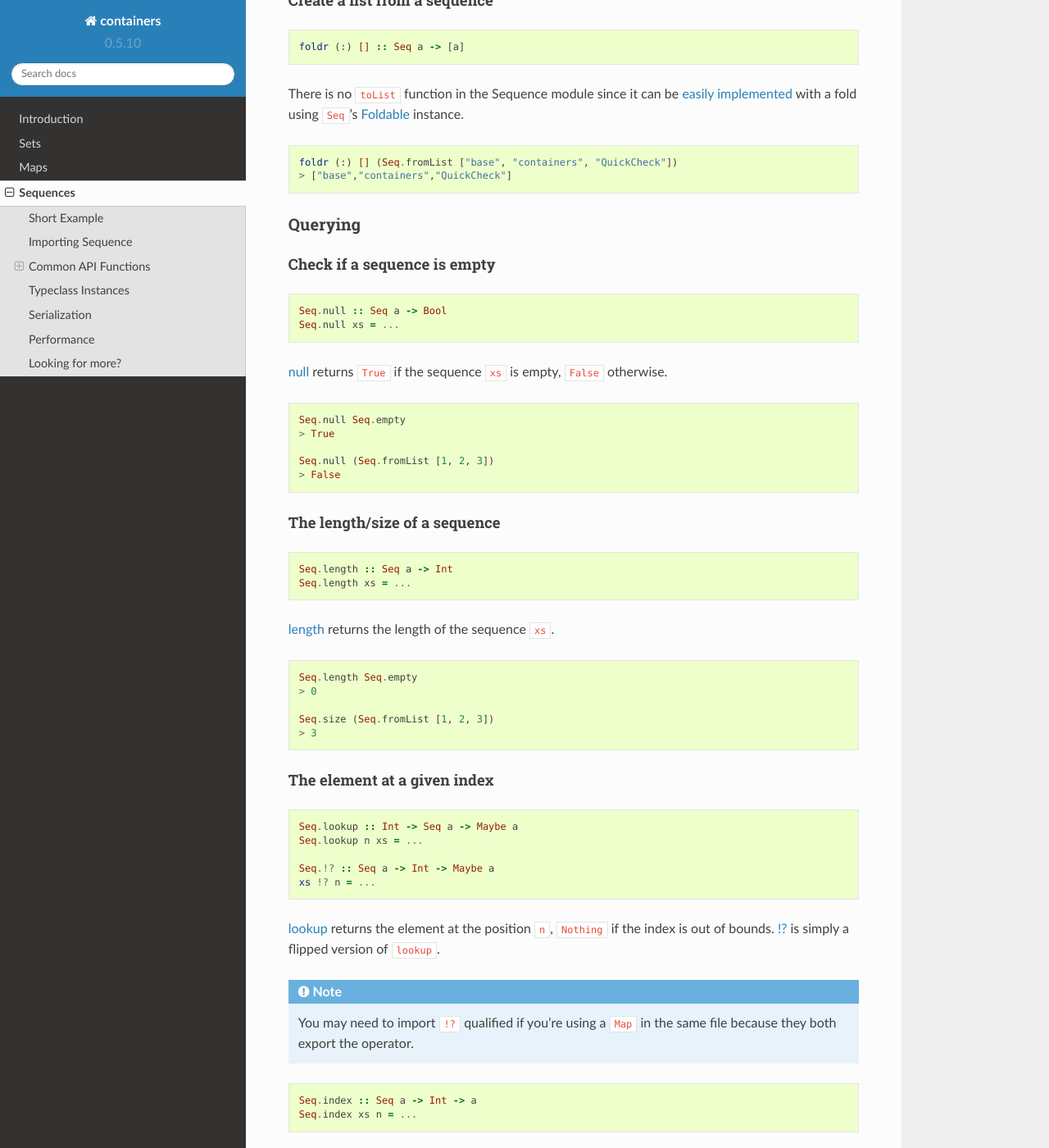
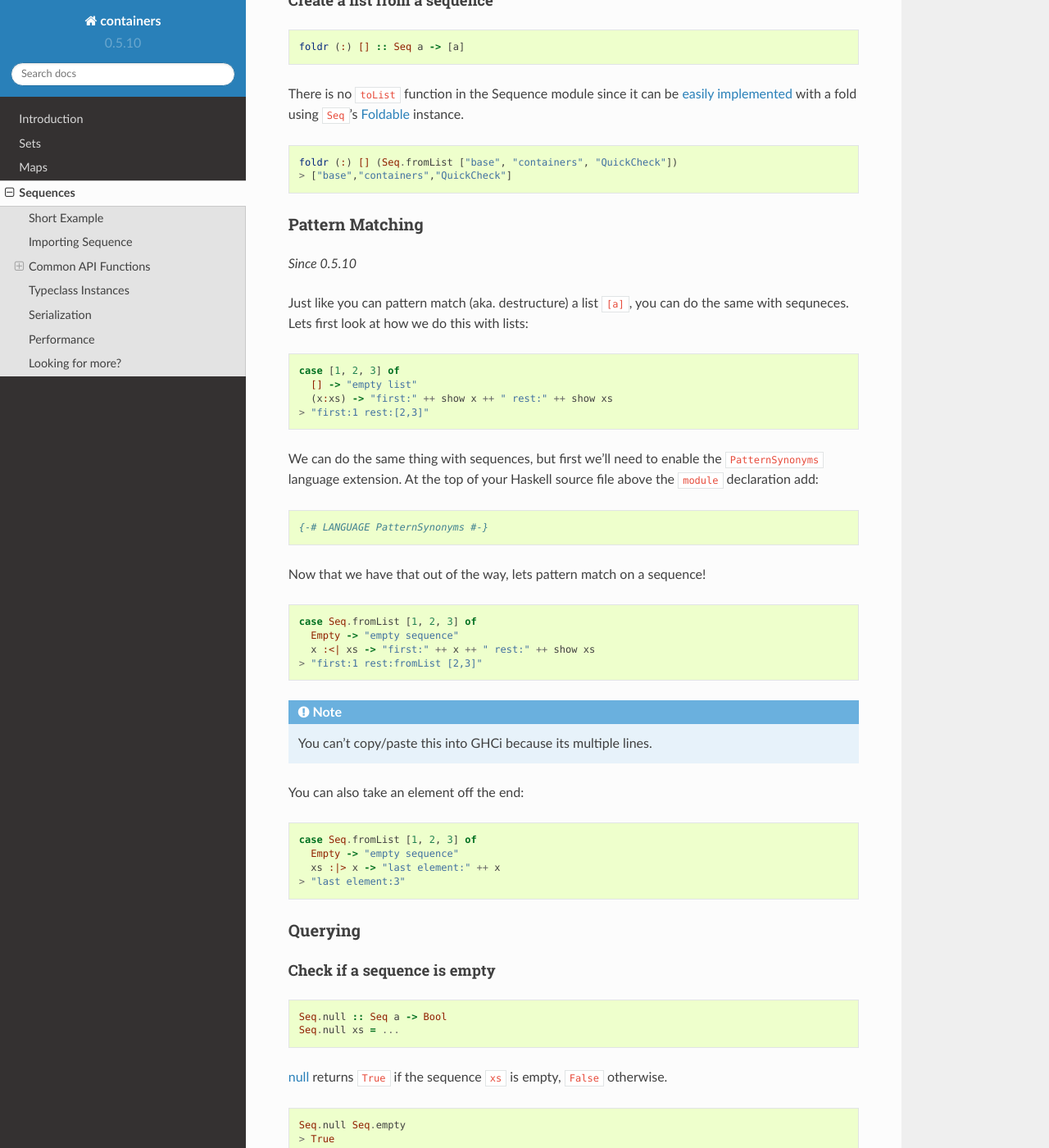
Before and after one commit to haskell/containers, a Sphinx documentation site: the page built from docs/sequence.rst, in a window 1280 px wide and 1400 px high, scrolled down 3338 px. Shown: the whole window at 82% size. Built offline with Sphinx 7.4.7 and the Read the Docs theme 2.0.0, drawn with Linux system fonts in a browser that asks for light colours.

Commit message:
Add pattern matching section for sequence.

```diff
--- a/docs/sequence.rst
+++ b/docs/sequence.rst
@@ -208,6 +208,44 @@ fold using ``Seq``'s `Foldable
     foldr (:) [] (Seq.fromList ["base", "containers", "QuickCheck"])
     > ["base","containers","QuickCheck"]
 
+
+Pattern Matching
+^^^^^^^^^^^^^^^^
+
+*Since 0.5.10*
+
+Just like you can pattern match (aka. destructure) a list ``[a]``, you can do
+the same with sequneces. Lets first look at how we do this with lists::
+
+    case [1, 2, 3] of
+      [] -> "empty list"
+      (x:xs) -> "first:" ++ show x ++ " rest:" ++ show xs
+    > "first:1 rest:[2,3]"
+
+
+We can do the same thing with sequences, but first we'll need to enable the
+``PatternSynonyms`` language extension. At the top of your Haskell source file
+above the ``module`` declaration add::
+
+   {-# LANGUAGE PatternSynonyms #-}
+
+Now that we have that out of the way, lets pattern match on a sequence!
+
+::
+
+    case Seq.fromList [1, 2, 3] of
+      Empty -> "empty sequence"
+      x :<| xs -> "first:" ++ x ++ " rest:" ++ show xs
+    > "first:1 rest:fromList [2,3]"
+
+.. NOTE:: You can't copy/paste this into GHCi because its multiple lines.
+
+You can also take an element off the end::
+
+    case Seq.fromList [1, 2, 3] of
+      Empty -> "empty sequence"
+      xs :|> x -> "last element:" ++ x
+    > "last element:3"
 
 Querying
 ^^^^^^^^
```
